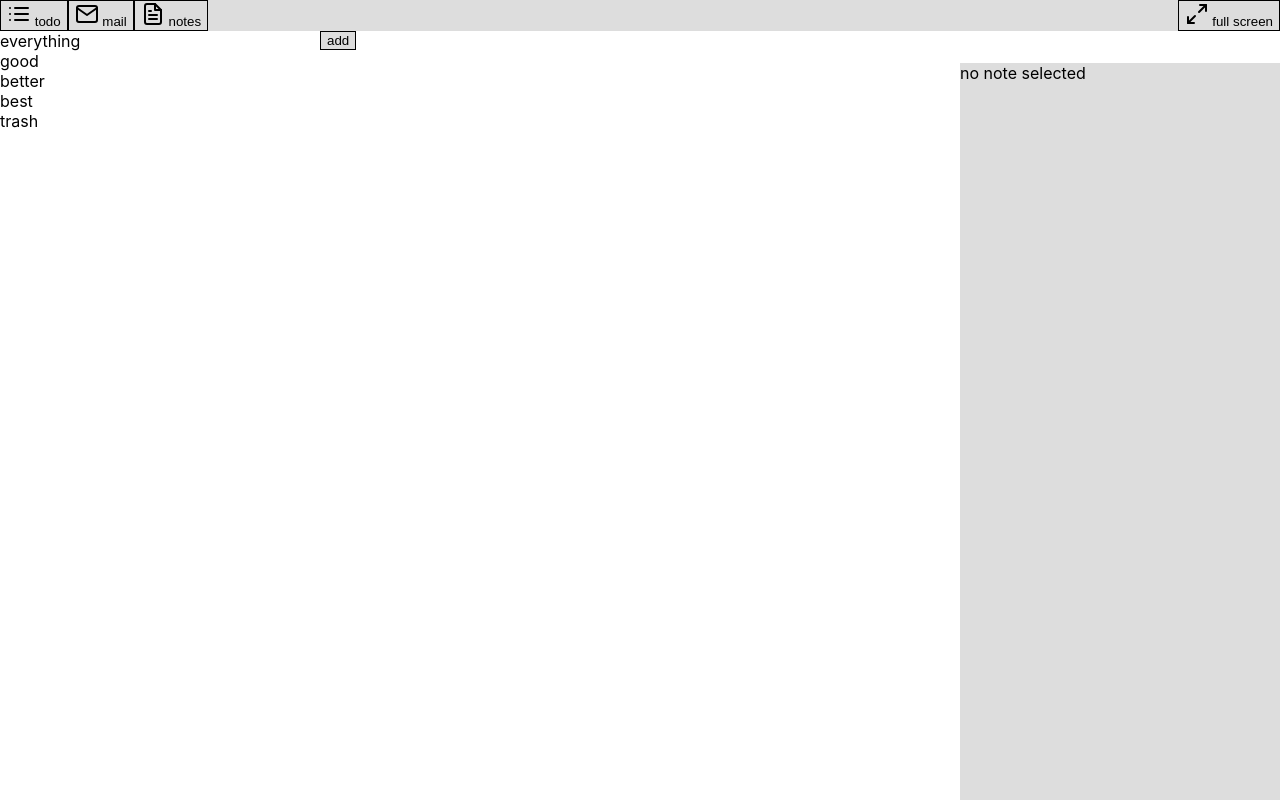
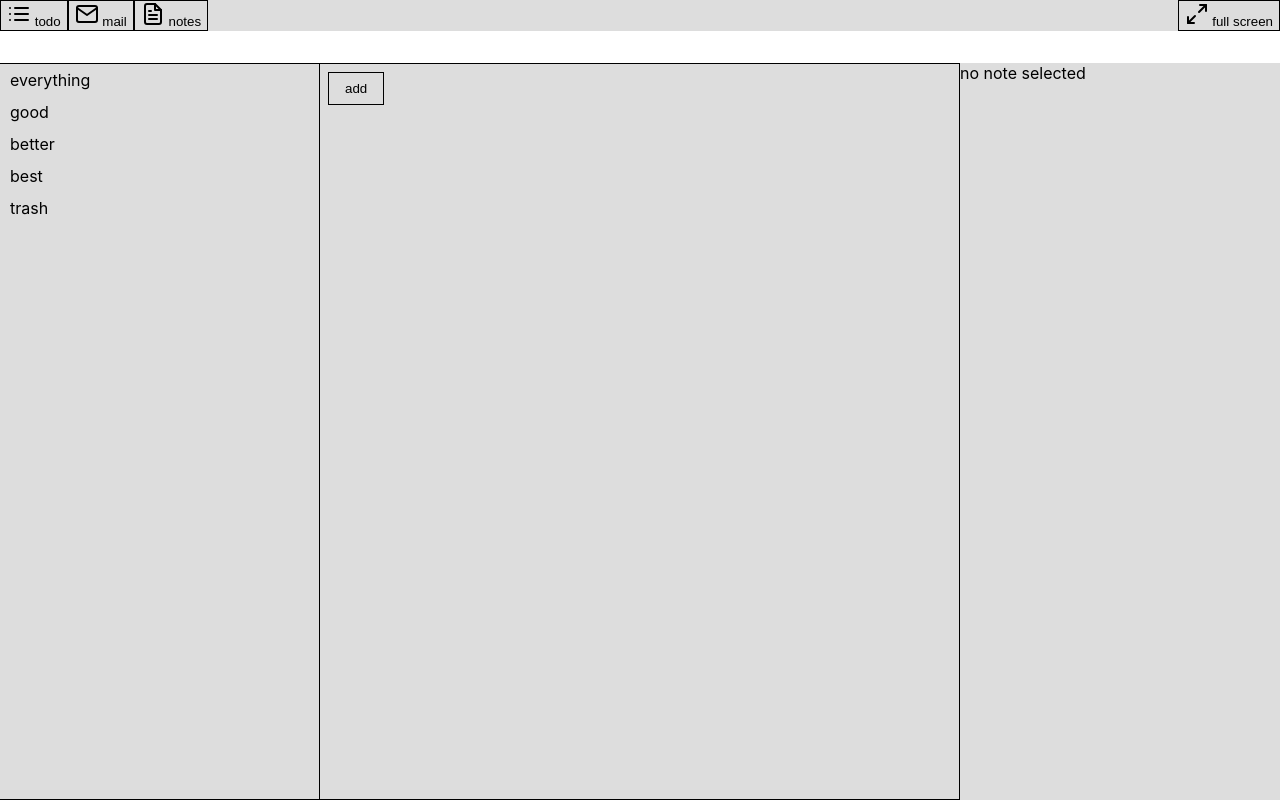
Before and after one commit to joshmarinacci/todomanager, a React (Create React App) app: page / in a window 1280 px wide. Built offline with nearby package versions, Linux system fonts and the light colour scheme.

Commit message:
more style and cleanup improvements

```diff
--- a/src/common/layout.js
+++ b/src/common/layout.js
@@ -24,6 +24,8 @@ export function makeClassNames(map) {
     })
     return classNames
 }
+
+export const CSS = makeClassNames
 
 export const PopupButton = ({children, getItems, itemSelected, stringify})=>{
     const [open,setOpen] = useState(false)
--- a/src/notes/notes.css
+++ b/src/notes/notes.css
@@ -10,13 +10,20 @@
     grid-column: 1 / span 3;
 }
 
-.notesapp-grid .projects-list-view {
+.notesapp-grid .left-panel {
     background-color: #dddddd;
-    grid-column: 1/2;
+    /*grid-column: 1/2;*/
     grid-row: 2/3;
     display: flex;
     flex-direction: column;
-    overflow-y: scroll;
+    overflow-y: auto;
+    border: 1px solid black;
+    border-width: 1px 1px 1px 0;
+}
+
+.notesapp-grid button {
+    padding: 0.5rem 1rem;
+    margin: 0.5rem 0.5rem;
 }
 
 .notesapp-grid .projects-list-view .generic-list-item input {
@@ -39,6 +46,9 @@
     padding: 0.25rem 0.5rem;
     border: 2px solid transparent;
 }
+.note-item.deleted {
+    text-decoration: line-through;
+}
 
 .notesapp-grid .note-editor {
     background-color: #dddddd;
--- a/src/notes/notes.js
+++ b/src/notes/notes.js
@@ -1,20 +1,7 @@
 import React, {useContext, useEffect, useRef, useState} from 'react'
-import {FocusContext, GenericListView, HBox, makeClassNames, useAutofocusRefWhenSelected, VBox} from '../common/layout.js'
+import {FocusContext, HBox, CSS} from '../common/layout.js'
 import {ActionContext, useActionScope} from '../common/actions.js'
 import {StorageContext, useQuery} from '../common/storage2.js'
-
-const NoteItemView = ({item, focusName, selected}) => {
-    const hbox = useRef()
-    useAutofocusRefWhenSelected(hbox,selected,focusName)
-    const cls = makeClassNames({
-        'hbox':true,
-        'todo-item':true,
-        'deleted':item.deleted,
-    })
-    return <div ref={hbox} className={cls} tabIndex={0}>{item.title}</div>
-}
-
-const CSS = makeClassNames
 
 const AddNoteButton = ({project}) => {
     const am = useContext(ActionContext)
@@ -33,20 +20,33 @@ const EmptyTrashButton = ({project}) => {
 export const NotesListView = ({query, project, selectedNote, setSelectedNote}) => {
     const storage = useContext(StorageContext)
     const fm = useContext(FocusContext)
+    const notes = useQuery(query)
     const handlers = useActionScope('list',{
         'focus-prev-master': () => fm.setMasterFocus('projects'),
         'focus-next-master': () => fm.setMasterFocus('editor'),
         'delete-note':(e)=> {
             storage.updateObject('note',selectedNote,'deleted',!selectedNote.deleted)
         },
+        'move-selection-prev': () => {
+            const index = notes.indexOf(selectedNote)
+            if (index > 0) {
+                setSelectedNote(notes[index - 1])
+            }
+        },
+        'move-selection-next': () => {
+            const index = notes.indexOf(selectedNote)
+            if (index < notes.length - 1) {
+                setSelectedNote(notes[index + 1])
+            }
+        },
     })
-    const notes = useQuery(query)
     return <div className={"left-panel"} onKeyDown={handlers.onKeyDown}>
         {notes.map((n,i)=>{
             return <div key={i}
                         className={CSS({
                             selected:n === selectedNote,
                             deleted:n.deleted,
+                            'note-item':true,
                             hbox:true,
                         })}
                         tabIndex={0}
--- a/src/notes/notesapp.js
+++ b/src/notes/notesapp.js
@@ -106,7 +106,7 @@ const ProjectsListView = ({query, proj, setProj}) => {
         {projects.map((p,i)=>{
             const selected = (p === proj)
             return <div key={i}
-                         className={CSS({selected,hbox:true})}
+                         className={CSS({selected,hbox:true,'project-item':true})}
                          tabIndex={0}
                          onClick={()=>setProj(p)}>
                 {p.title}
```
